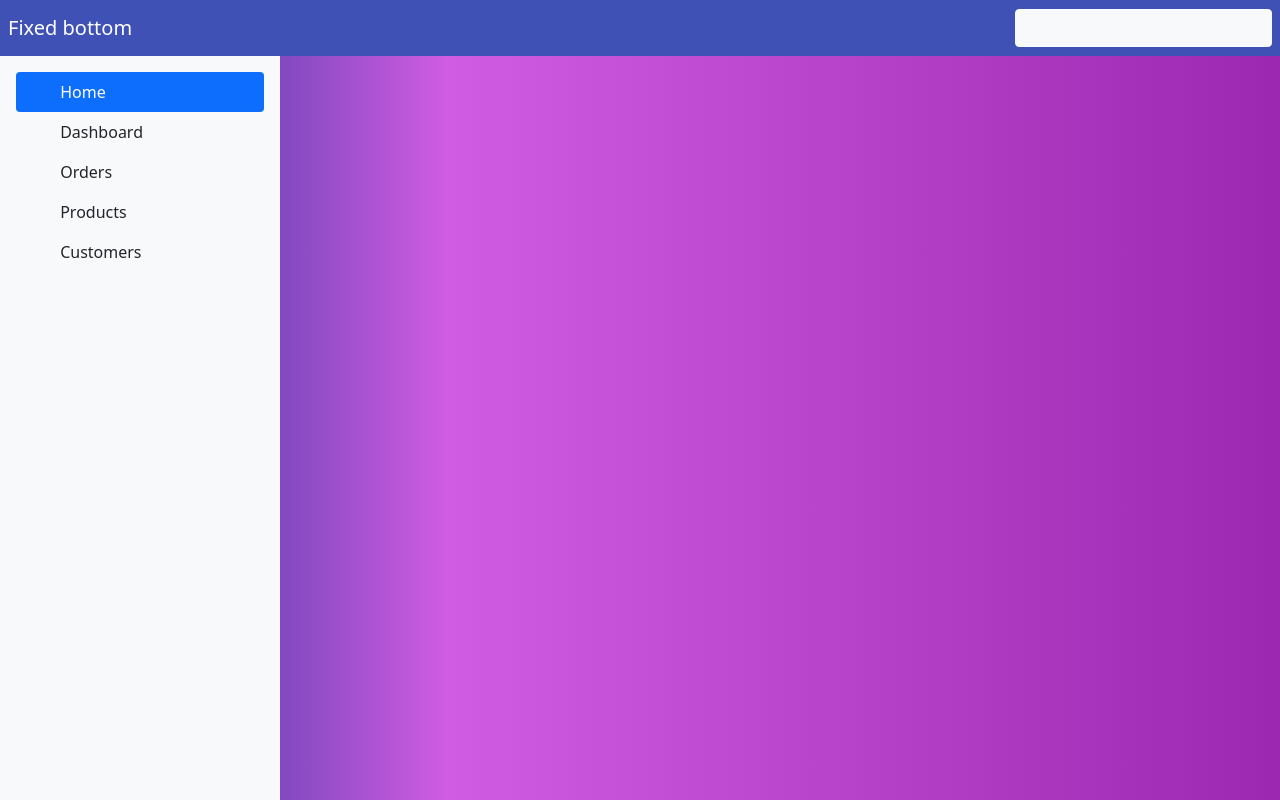
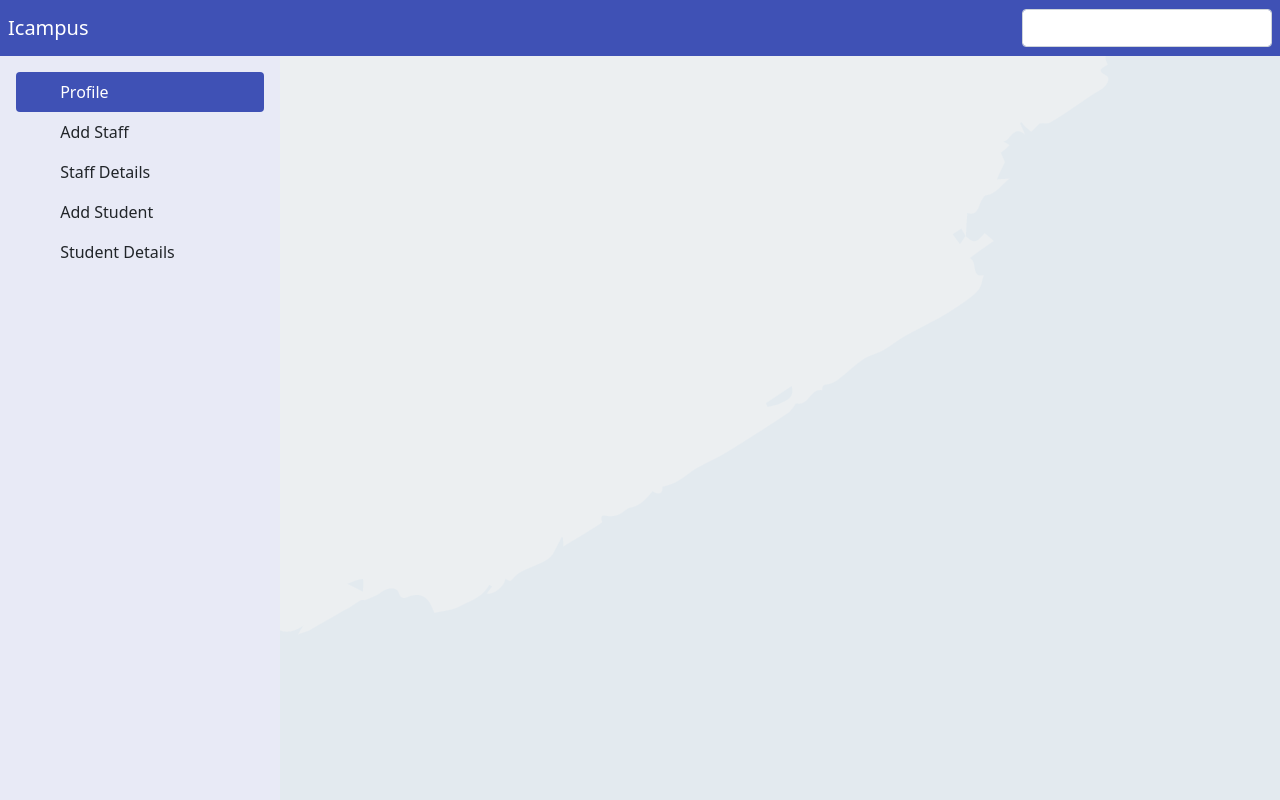
Before and after one commit to muhammednafih09/erp_system, a PHP site: page / in a window 1280 px wide. Run offline with PHP 8.4, Linux system fonts and the light colour scheme.

Commit message:
ui design changed
background image added
card image changed
tab icon added
side bar color changed

```diff
--- a/assets/css/style.css
+++ b/assets/css/style.css
@@ -2,11 +2,11 @@
     --primary-color: #3f51b5;
     --primary-light: #757de8;
     --primary-dark: #002984;
-    --secondary-color: #9c27b0;
-    --secondary-light: #d05ce3;
-    --secondary-dark: #6a0080;
-    --background-color: rgb(0, 41, 132);
-    --background-gradient: linear-gradient(90deg, rgba(0, 41, 132, 1) 0%, rgba(208, 92, 227, 1) 35%, rgba(156, 39, 176, 1) 100%);
+    --standard-box-shadow: 0 4px 8px 0 rgba(0, 0, 0, 0.2), 0 6px 20px 0 rgba(0, 0, 0, 0.19);
+    --shadow-4: rgba(0, 0, 0, 0.16) 0px 1px 4px;
+    --shadow-5: rgba(0, 0, 0, 0.24) 0px 3px 8px;
+    --shadow-6: rgba(99, 99, 99, 0.2) 0px 2px 8px 0px;
+    --shadow-90: rgba(9, 30, 66, 0.25) 0px 4px 8px -2px, rgba(9, 30, 66, 0.08) 0px 0px 0px 1px;
 }
 
 .form-card {
@@ -16,7 +16,7 @@
     left: 50%;
     transform: translate(-50%, -50%);
     width: 800px;
-    box-shadow: 0 4px 8px 0 rgba(0, 0, 0, 0.2), 0 6px 20px 0 rgba(0, 0, 0, 0.19);
+    box-shadow: var(--standard-box-shadow);
 }
 
 @media screen and (max-width:768px) {
@@ -26,8 +26,8 @@
 }
 
 body {
-    background: var(--background-color);
-    background: var(--background-gradient);
+    background-image: url("../images/background.png");
+    /* background-color: #eceff1; */
 }
 
 .no-border {
@@ -58,3 +58,11 @@ img {
 .primary-color {
     background-color: var(--primary-color);
 }
+
+.secondary-color {
+    background-color: #e8eaf6;
+}
+
+.active {
+    background-color: var(--primary-color) !important;
+}
--- a/components/head.php
+++ b/components/head.php
@@ -4,3 +4,4 @@
 <link rel="stylesheet" href="<?= $root_path ?>assets/bootstrap/css/bootstrap.min.css">
 <script src="<?= $root_path ?>assets/bootstrap/js/bootstrap.min.js"></script>
 <link rel="stylesheet" href="<?= $root_path ?>assets/css/style.css">
+<link rel="icon" href="<?= $root_path ?>assets/images/logo.png" class="icon">
--- a/components/side_bar.php
+++ b/components/side_bar.php
@@ -1,8 +1,8 @@
-<div class="d-flex flex-column flex-shrink-0 p-3 pt-5 bg-light" style="width: 280px; height: 100%;">
+<div class="d-flex flex-column flex-shrink-0 p-3 pt-5 secondary-color" style="width: 280px; height: 100%;">
     <nav class="navbar fixed-top navbar-light primary-color p-2">
-        <a class="navbar-brand text-white" href="#">Fixed bottom</a>
+        <a class="navbar-brand text-white" href="#">Icampus</a>
 
-        <input type="search" class="btn btn-light" name="search" id="search">
+        <input type="search" class="form-control" name="search" id="search" style="width: 250px;" autocomplete="off">
     </nav>
     <!-- <hr> -->
     <ul class="nav nav-pills flex-column mb-auto mt-4">
@@ -11,7 +11,7 @@
                 <svg class="bi me-2" width="16" height="16">
                     <use xlink:href="#home"></use>
                 </svg>
-                Home
+                Profile
             </a>
         </li>
         <li>
@@ -19,7 +19,7 @@
                 <svg class="bi me-2" width="16" height="16">
                     <use xlink:href="#speedometer2"></use>
                 </svg>
-                Dashboard
+                Add Staff
             </a>
         </li>
         <li>
@@ -27,7 +27,7 @@
                 <svg class="bi me-2" width="16" height="16">
                     <use xlink:href="#table"></use>
                 </svg>
-                Orders
+                Staff Details
             </a>
         </li>
         <li>
@@ -35,7 +35,7 @@
                 <svg class="bi me-2" width="16" height="16">
                     <use xlink:href="#grid"></use>
                 </svg>
-                Products
+                Add Student
             </a>
         </li>
         <li>
@@ -43,7 +43,7 @@
                 <svg class="bi me-2" width="16" height="16">
                     <use xlink:href="#people-circle"></use>
                 </svg>
-                Customers
+                Student Details
             </a>
         </li>
     </ul>
--- a/user/login.php
+++ b/user/login.php
@@ -13,7 +13,7 @@
         <div class="card form-card">
             <div class="row">
                 <div class="d-none d-md-block col-md-4">
-                    <img src="<?= $root_path ?>assets/images/plc.png" alt="">
+                    <img src="<?= $root_path ?>assets/images/icampus.png" alt="">
                 </div>
                 <div class="col-md-8 col-sm-12 p-5">
                     <h4 class="card-title text-white">Login</h4>
```
Also changed, not shown: assets/images/background.png (added), assets/images/icampus.png (added), assets/images/logo.png (added), assets/images/plc.png (deleted).
